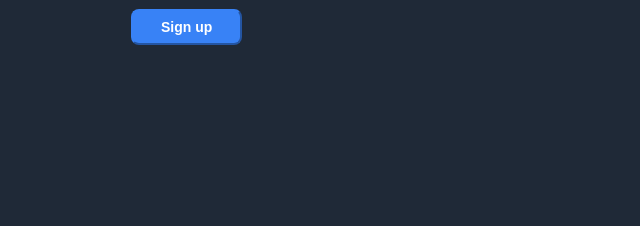
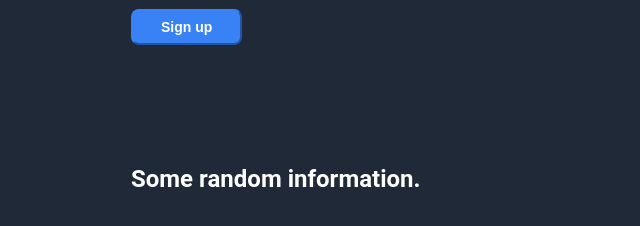
Before and after one commit to Sixmixes/landing-page, a plain HTML site: page index.html in a window 1280 px wide. Shown: the part 464-690 px from the top of the page, without its empty margins (319-959 px from the left). Drawn offline with Linux system fonts and the light colour scheme.

Commit message:
Saving progress

```diff
--- a/index.html
+++ b/index.html
@@ -28,8 +28,19 @@
         </div>
         <div class="top-right">
           <div>
-            <img src="/landing-page/images/pexels-ralph-chang.jpg" alt="img_placeholder" />
+            <img
+              src="/landing-page/images/pexels-ralph-chang.jpg"
+              alt="img_placeholder"
+            />
           </div>
+        </div>
+      </div>
+      <div class="info">
+        <div>
+          <h2>Some random information.</h2>
+        </div>
+        <div class="info-pics">
+
         </div>
       </div>
     </div>
```
Also changed, not shown: styles.css (line endings or trailing spaces).
